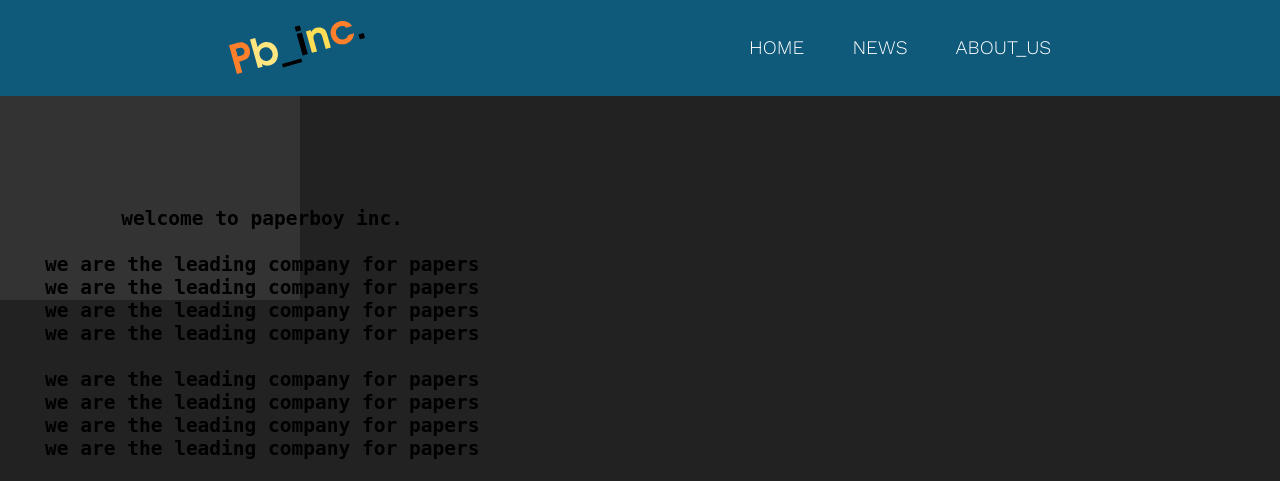
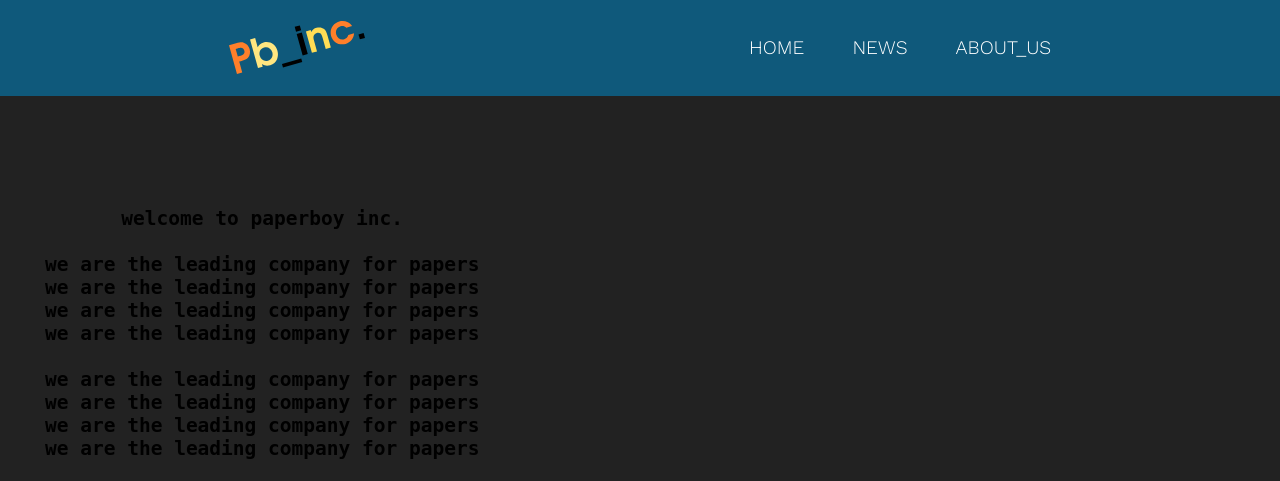
Before and after one commit to beastofrock/php, a PHP site: page / in a window 1280 px wide. Shown: the top 481 px of the page. Run offline with PHP 8.4, Linux system fonts and the light colour scheme.

Commit message:
Update styles.css

```diff
--- a/styles.css
+++ b/styles.css
@@ -27,7 +27,6 @@ body {
 } */
 
 .content {
-  background-color: #333;
     display: grid;
     text-align: center;
     vertical-align: middle;
```
